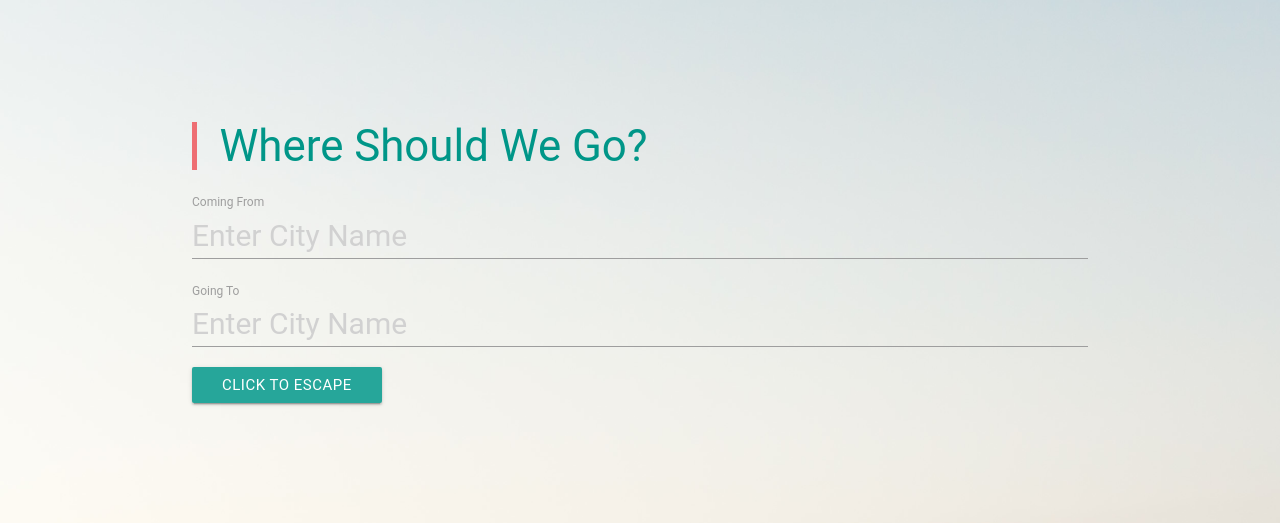
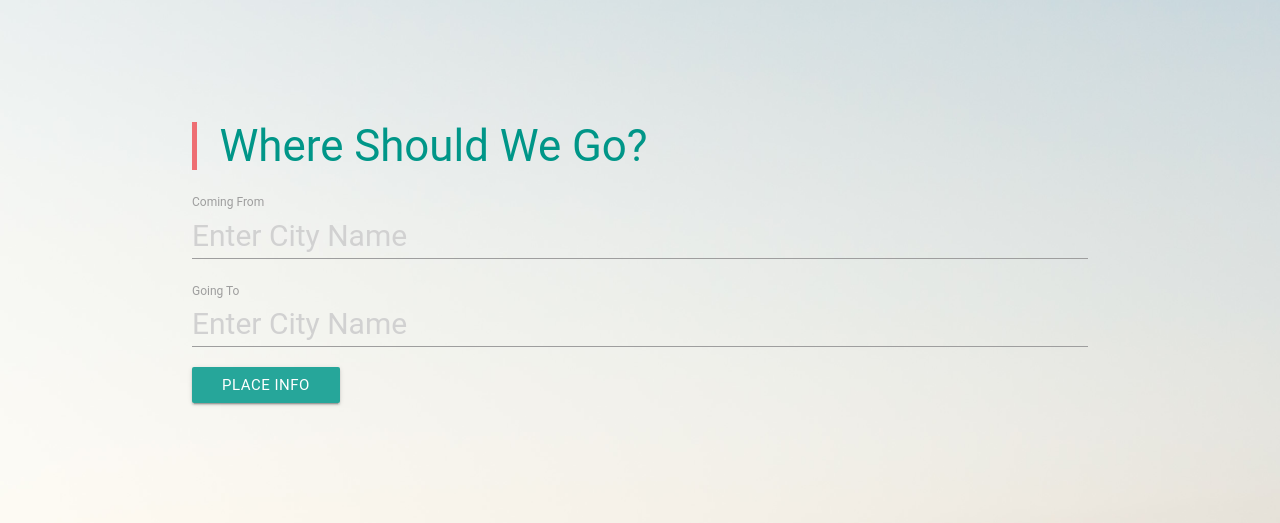
Before and after one commit to hornsten/travel-repo, a PHP site: page / in a window 1280 px wide. Shown: the part 570-1093 px from the top of the page. Run offline with PHP 8.4, Linux system fonts and the light colour scheme; some libraries are stand-ins or nearby versions; some web fonts are replaced.

Commit message:
All functions on index.html triggered with one button

```diff
--- a/assets/css/style.css
+++ b/assets/css/style.css
@@ -32,6 +32,11 @@ body {
 #travel-options {
   padding-top: 100px;
   padding-bottom: 100px;
+}
+
+p {
+  color: #4db6ac;
+  font-size: 16px;
 }
 
 .businessDiv {
--- a/assets/javascript/rome2rio.js
+++ b/assets/javascript/rome2rio.js
@@ -8,9 +8,11 @@ $(document).ready(function() {
     $('.parallax').parallax();
 
     // When "Click To Escape" button is pressed, get Prices/Options and YouTube Videos
-    $('#search-travel-info').on('click', getPrices);
-    $('#search-travel-info').on('click', getPlaceInfo);
-    $('#search-travel-info').on('click', getVideos);
+    $('#search-place-info').on('click', getPrices);
+    $('#search-place-info').on('click', getPlaceInfo);
+    $('#search-place-info').on('click', getVideos);
+    $('#origin').val("");
+    $('#destination').val("");
 
     // ----------------------------Functions------------------------------
 
@@ -50,6 +52,7 @@ $(document).ready(function() {
                 }
             });
         }
+
     };
 
     function getPlaceInfo() {
@@ -76,9 +79,11 @@ $(document).ready(function() {
                 $('#article').html($(blurb).find('p'));
 
             },
-            error: function(errorMessage) {}
+            error: function(errorMessage) {
+
+                $('#blurb').html("There is no information available for that city");
+            }
         });
-
     };
 
 
@@ -118,8 +123,7 @@ $(document).ready(function() {
         $.blockUI;
 
         //Empty the search field and keep results within the app
-        $('#origin').val("");
-        $('#destination').val("");
+
         // getVideos.preventDefault();
     };
 });
--- a/index.html
+++ b/index.html
@@ -49,30 +49,26 @@
         <label for="destination">Going To</label>
         <input id="destination" type="text" class="form-control teal-text text-darken-3" placeholder="Enter City Name">
       </form>
-      <button class="btn waves-effect waves-light" id="search-travel-info" type="submit" name="action">Click To Escape
+      <button class="btn waves-effect waves-light" id="search-place-info" type="submit" name="action">Place Info
       </button>
       <div class="progress">
         <div class="indeterminate"></div>
       </div>
+    </div>
+    <!-- Added dynamically, this is the area where Rome2Rio Data will display -->
+    <div class="container">
       <div id="article"></div>
       <div id="otherWikiArticle"></div>
+      <div id='vid-area'>
+        <div class="row" id='videos'></div>
+      </div>
+      <div class="row" id="travel-info"></div>
     </div>
-  </div>
-  <!-- Added dynamically, this is the area where Rome2Rio Data will display -->
-  <div class="container">
-    <div id="article"></div>
-    <div id="otherWikiArticle"></div>
-    <div class="row" id="travel-info"></div>
-
   </div>
   <!-- Parallax container #2  -->
   <div class="parallax-container valign-wrapper">
     <h1 class="blue-text text-lighten-5 valign center-block">take me away</h1>
     <div class="parallax" id="parallax-2"></div>
-  </div>
-  <!-- Added dynamically, this is the area where YouTube videos will display -->
-  <div id='vid-area'>
-    <div class="row" id='videos'></div>
   </div>
   <!-- Footer -->
   <footer class="page-footer teal lighten-4">
```
